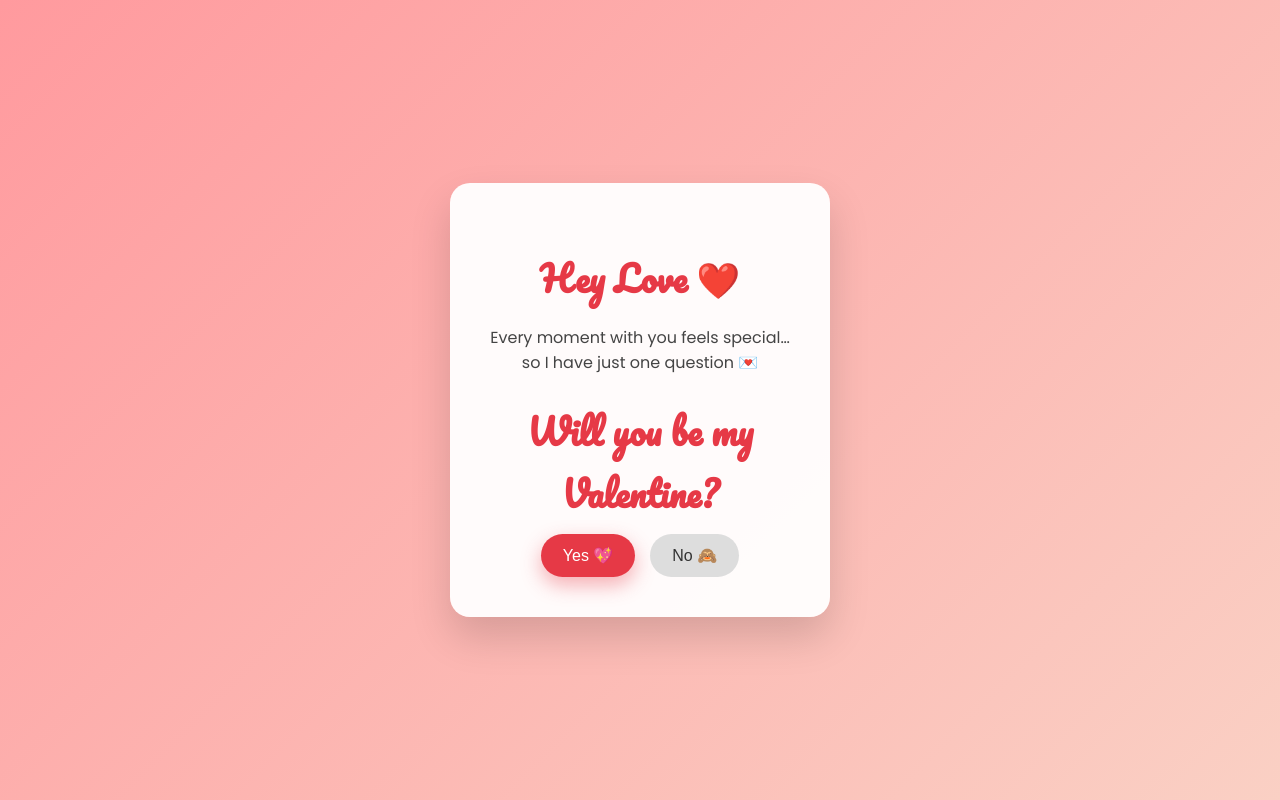
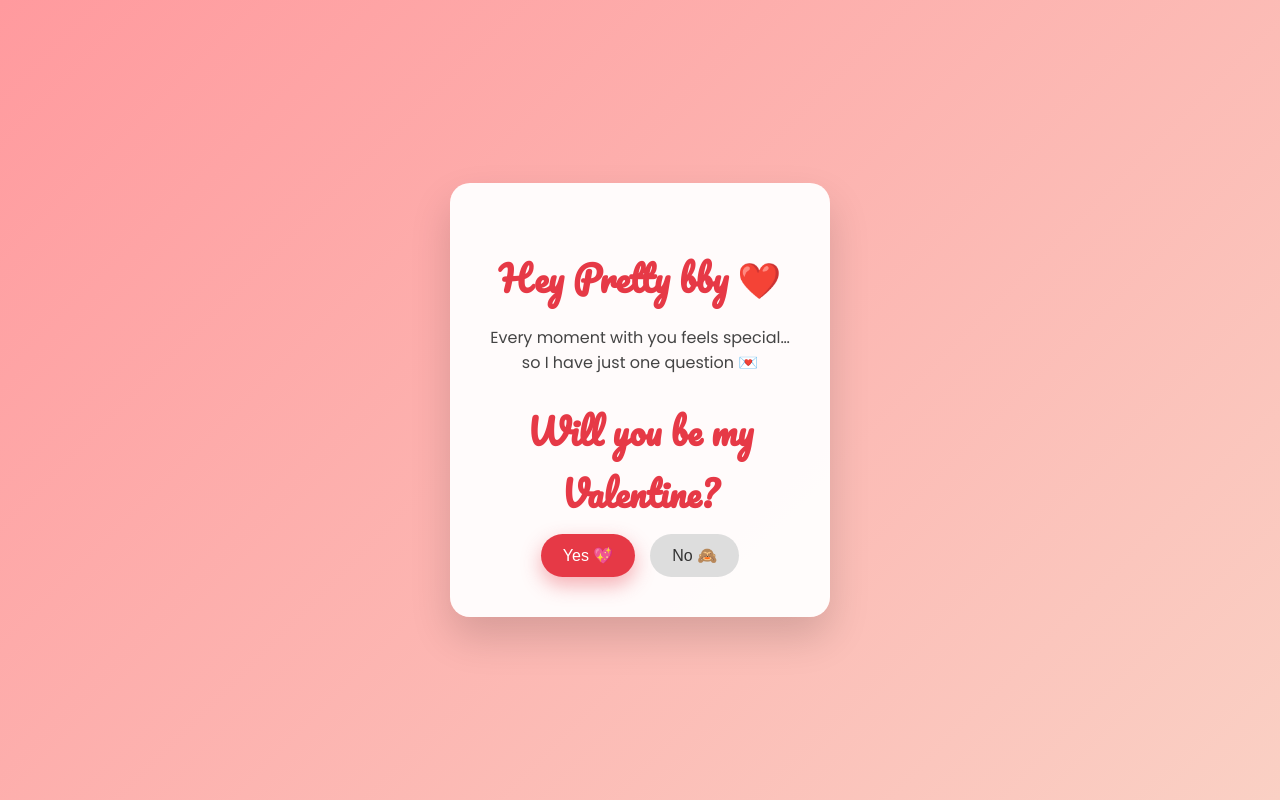
Before and after one commit to AriXSingha/My-Valentine, a plain HTML site: page index.html in a window 1280 px wide. Drawn offline with Linux system fonts and the light colour scheme.

Commit message:
Update index.html

```diff
--- a/index.html
+++ b/index.html
@@ -87,7 +87,7 @@ color: #e63946;
 </style>
 </head>
 <body> <div class="card" id="card">
-<h1>Hey Love ❤️</h1>
+<h1>Hey Pretty bby ❤️</h1>
 <p>Every moment with you feels special… so I have just one question 💌</p>
 <h1>Will you be my Valentine?</h1>
 <div class="buttons">
```
